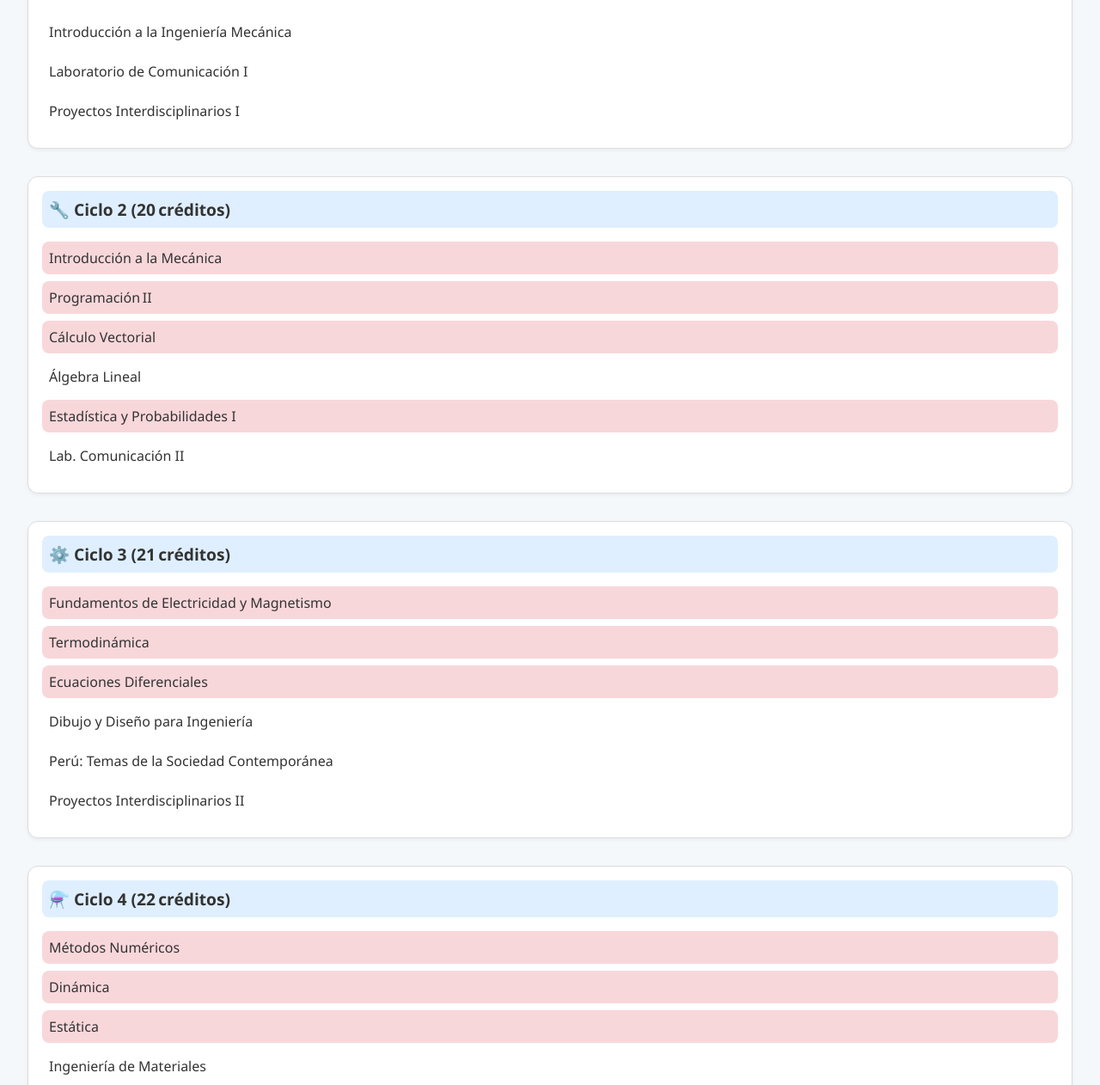
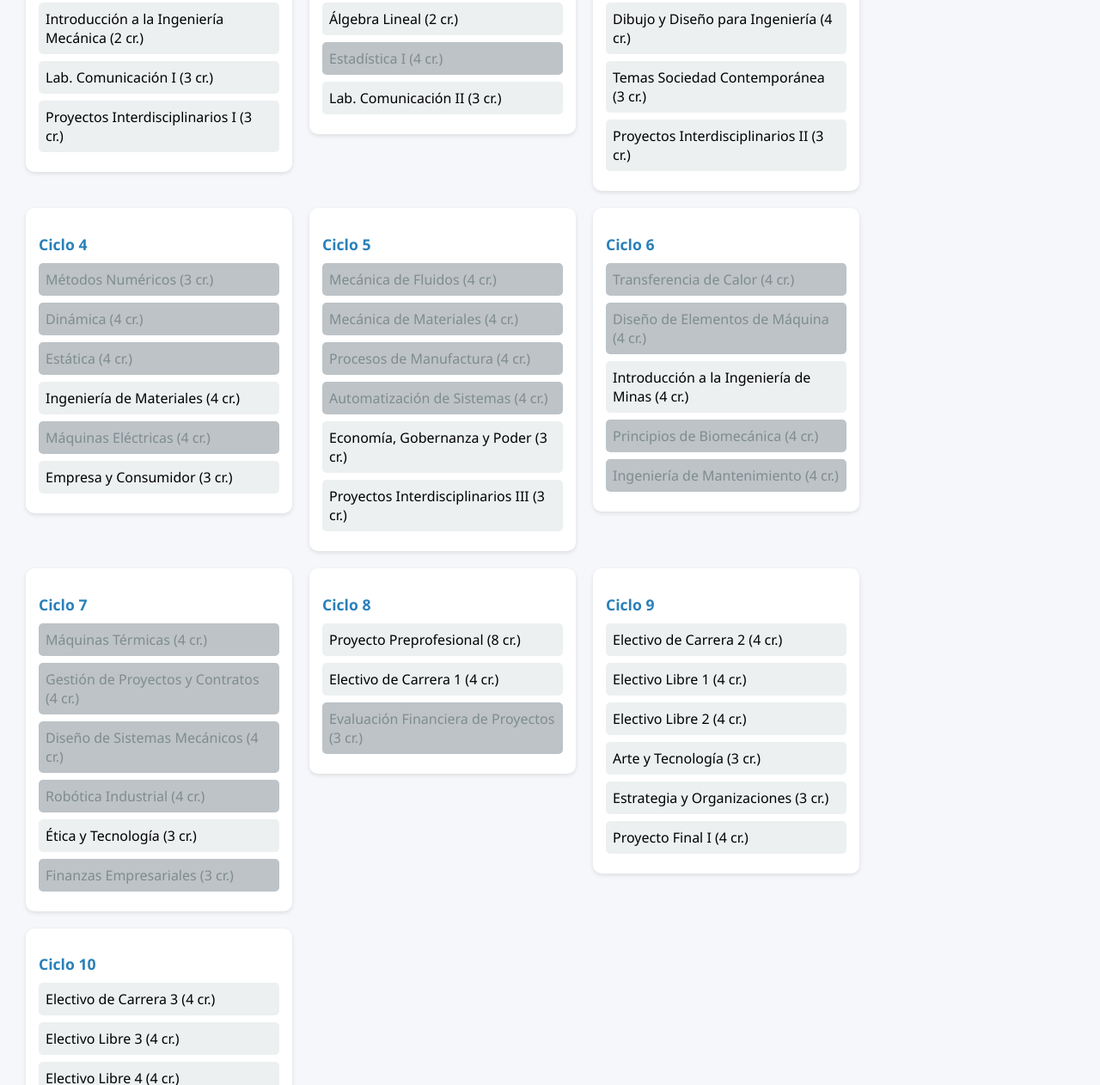
Before and after one commit to lulu22nhiri/malla.mecanica, a plain HTML site: page index.html in a window 1280 px wide. Shown: the part 314-1576 px from the top of the page at 86% size. Drawn offline with Linux system fonts and the light colour scheme.

Commit message:
Update index.html

```diff
--- a/index.html
+++ b/index.html
@@ -7,208 +7,199 @@
   <style>
     body {
       font-family: 'Segoe UI', sans-serif;
-      background: #f4f8fb;
-      color: #333;
-      padding: 2rem;
+      background-color: #f5f7fa;
       margin: 0;
+      padding: 20px;
     }
     h1 {
       text-align: center;
       color: #2c3e50;
     }
     .ciclo {
-      background: #fff;
-      border: 1px solid #ddd;
-      border-radius: 12px;
-      padding: 1rem;
-      margin-bottom: 2rem;
-      box-shadow: 0 2px 4px rgba(0,0,0,0.05);
+      display: inline-block;
+      vertical-align: top;
+      width: 280px;
+      margin: 10px;
+      background-color: #ffffff;
+      border-radius: 10px;
+      box-shadow: 0 2px 5px rgba(0, 0, 0, 0.1);
+      padding: 15px;
     }
     .ciclo h2 {
-      margin-top: 0;
-      font-size: 1.2rem;
-      background: #dfefff;
-      padding: 0.5rem;
-      border-radius: 8px;
+      font-size: 1.1rem;
+      color: #2980b9;
+      margin-bottom: 10px;
     }
     .curso {
-      margin: 0.5rem 0;
-      padding: 0.5rem;
-      border-radius: 8px;
-      transition: background 0.3s;
+      background-color: #ecf0f1;
+      margin-bottom: 8px;
+      padding: 8px;
+      border-radius: 5px;
+      cursor: pointer;
       position: relative;
     }
     .curso.aprobado {
-      background: #d4edda;
+      background-color: #2ecc71;
+      color: white;
       text-decoration: line-through;
     }
     .curso.bloqueado {
-      background: #f8d7da;
+      background-color: #bdc3c7;
+      color: #7f8c8d;
       cursor: not-allowed;
     }
     .curso:hover:not(.bloqueado) {
-      background: #d0e8ff;
-      cursor: pointer;
+      background-color: #d0e6f7;
     }
     .tooltip {
-      display: none;
+      visibility: hidden;
+      background-color: #34495e;
+      color: #fff;
+      text-align: center;
+      border-radius: 6px;
+      padding: 5px;
       position: absolute;
-      left: 100%;
-      top: 50%;
-      transform: translateY(-50%);
-      background: #333;
-      color: #fff;
-      padding: 0.3rem 0.6rem;
-      border-radius: 6px;
-      white-space: nowrap;
-      margin-left: 8px;
-      font-size: 0.8rem;
+      z-index: 1;
+      bottom: 125%;
+      left: 50%;
+      margin-left: -60px;
+      opacity: 0;
+      transition: opacity 0.3s;
+      width: 120px;
     }
-    .curso.bloqueado:hover .tooltip {
-      display: block;
+    .curso:hover .tooltip {
+      visibility: visible;
+      opacity: 1;
     }
   </style>
 </head>
 <body>
-  <h1>Malla Curricular - Ingeniería Mecánica (UTEC)</h1>
-  <div id="malla"></div>
+  <h1>Malla Curricular Ingeniería Mecánica - UTEC</h1>
+  <div id="contenedor"></div>
 
   <script>
-    const data = {
-      "Ciclo 1 (20 créditos)": [
-        "Programación I",
-        "Cálculo de una Variable",
-        "Química General + Lab. Química",
-        "Introducción a la Ingeniería Mecánica",
-        "Laboratorio de Comunicación I",
-        "Proyectos Interdisciplinarios I"
-      ],
-      "🔧 Ciclo 2 (20 créditos)": [
-        { nombre: "Introducción a la Mecánica", prereqs: ["Cálculo de una Variable"] },
-        { nombre: "Programación II", prereqs: ["Programación I"] },
-        { nombre: "Cálculo Vectorial", prereqs: ["Cálculo de una Variable"] },
-        "Álgebra Lineal",
-        { nombre: "Estadística y Probabilidades I", prereqs: ["Cálculo de una Variable"] },
-        "Lab. Comunicación II"
-      ],
-      "⚙️ Ciclo 3 (21 créditos)": [
-        { nombre: "Fundamentos de Electricidad y Magnetismo", prereqs: ["Cálculo Vectorial"] },
-        { nombre: "Termodinámica", prereqs: ["Cálculo Vectorial"] },
-        { nombre: "Ecuaciones Diferenciales", prereqs: ["Cálculo de una Variable"] },
-        "Dibujo y Diseño para Ingeniería",
-        "Perú: Temas de la Sociedad Contemporánea",
-        "Proyectos Interdisciplinarios II"
-      ],
-      "⚗️ Ciclo 4 (22 créditos)": [
-        { nombre: "Métodos Numéricos", prereqs: ["Ecuaciones Diferenciales", "Álgebra Lineal"] },
-        { nombre: "Dinámica", prereqs: ["Estática", "Cálculo Vectorial"] },
-        { nombre: "Estática", prereqs: ["Introducción a la Mecánica"] },
-        "Ingeniería de Materiales",
-        { nombre: "Máquinas Eléctricas", prereqs: ["Fundamentos de Electricidad y Magnetismo"] },
-        "Empresa y Consumidor"
-      ],
-      "🛠️ Ciclo 5 (22 créditos)": [
-        { nombre: "Mecánica de Fluidos", prereqs: ["Ecuaciones Diferenciales", "Estática"] },
-        { nombre: "Mecánica de Materiales", prereqs: ["Estática"] },
-        { nombre: "Procesos de Manufactura", prereqs: ["Ingeniería de Materiales"] },
-        { nombre: "Automatización de Sistemas", prereqs: ["Máquinas Eléctricas"] },
-        "Economía, Gobernanza y Relaciones de Poder",
-        "Proyectos Interdisciplinarios III"
-      ],
-      "🔥 Ciclo 6 (20 créditos)": [
-        { nombre: "Transferencia de Calor", prereqs: ["Termodinámica", "Mecánica de Fluidos"] },
-        { nombre: "Diseño de Elementos de Máquina", prereqs: ["Mecánica de Materiales"] },
-        "Introducción a la Ingeniería de Minas",
-        { nombre: "Principios de Biomecánica", prereqs: ["Mecánica de Materiales"] },
-        { nombre: "Ingeniería de Mantenimiento", prereqs: ["Procesos de Manufactura"] }
-      ],
-      "🏭 Ciclo 7 (22 créditos)": [
-        { nombre: "Máquinas Térmicas", prereqs: ["Transferencia de Calor"] },
-        { nombre: "Gestión de Proyectos y Contratos", prereqs: ["Empresa y Consumidor"] },
-        { nombre: "Diseño de Sistemas Mecánicos", prereqs: ["Diseño de Elementos de Máquina"] },
-        { nombre: "Robótica Industrial", prereqs: ["Automatización de Sistemas"] },
-        "Ética y Tecnología",
-        { nombre: "Finanzas Empresariales", prereqs: ["Economía, Gobernanza y Relaciones de Poder"] }
-      ],
-      "🎓 Ciclo 8 (15 créditos)": [
-        "Proyecto Preprofesional",
-        "Electivo de Carrera 1",
-        { nombre: "Evaluación Financiera de Proyectos", prereqs: ["Finanzas Empresariales"] }
-      ],
-      "📚 Ciclo 9 (22 créditos)": [
-        "Electivo de Carrera 2",
-        "Electivo Libre 1",
-        "Electivo Libre 2",
-        "Arte y Tecnología",
-        "Estrategia y Organizaciones",
-        "Proyecto Final I (Trabajo de Investigación)"
-      ],
-      "🛎 Ciclo 10 (16 créditos)": [
-        "Electivo de Carrera 3",
-        "Electivo Libre 3",
-        "Electivo Libre 4",
-        "Trabajo de Investigación II"
-      ]
-    };
+    const cursos = [
+      { ciclo: 'Ciclo 1', cursos: [
+        { id: 'prog1', nombre: 'Programación I (4 cr.)' },
+        { id: 'calc1', nombre: 'Cálculo de una Variable (4 cr.)' },
+        { id: 'quim', nombre: 'Química General + Lab. (4 cr.)' },
+        { id: 'introIng', nombre: 'Introducción a la Ingeniería Mecánica (2 cr.)' },
+        { id: 'com1', nombre: 'Lab. Comunicación I (3 cr.)' },
+        { id: 'proy1', nombre: 'Proyectos Interdisciplinarios I (3 cr.)' },
+      ]},
+      { ciclo: 'Ciclo 2', cursos: [
+        { id: 'mec1', nombre: 'Introducción a la Mecánica (4 cr.)', prerreq: ['calc1'] },
+        { id: 'prog2', nombre: 'Programación II (4 cr.)', prerreq: ['prog1'] },
+        { id: 'calcVec', nombre: 'Cálculo Vectorial (3 cr.)', prerreq: ['calc1'] },
+        { id: 'algebra', nombre: 'Álgebra Lineal (2 cr.)' },
+        { id: 'estad1', nombre: 'Estadística I (4 cr.)', prerreq: ['calc1'] },
+        { id: 'com2', nombre: 'Lab. Comunicación II (3 cr.)' },
+      ]},
+      { ciclo: 'Ciclo 3', cursos: [
+        { id: 'elecmag', nombre: 'Electricidad y Magnetismo (4 cr.)', prerreq: ['calcVec'] },
+        { id: 'termo', nombre: 'Termodinámica (4 cr.)', prerreq: ['calcVec'] },
+        { id: 'ecdiff', nombre: 'Ecuaciones Diferenciales (3 cr.)', prerreq: ['calc1'] },
+        { id: 'diseno', nombre: 'Dibujo y Diseño para Ingeniería (4 cr.)' },
+        { id: 'sociedad', nombre: 'Temas Sociedad Contemporánea (3 cr.)' },
+        { id: 'proy2', nombre: 'Proyectos Interdisciplinarios II (3 cr.)' },
+      ]},
+      { ciclo: 'Ciclo 4', cursos: [
+        { id: 'metnum', nombre: 'Métodos Numéricos (3 cr.)', prerreq: ['ecdiff', 'algebra'] },
+        { id: 'dinamica', nombre: 'Dinámica (4 cr.)', prerreq: ['estatica', 'calcVec'] },
+        { id: 'estatica', nombre: 'Estática (4 cr.)', prerreq: ['mec1'] },
+        { id: 'matIng', nombre: 'Ingeniería de Materiales (4 cr.)' },
+        { id: 'maqelec', nombre: 'Máquinas Eléctricas (4 cr.)', prerreq: ['elecmag'] },
+        { id: 'empresa', nombre: 'Empresa y Consumidor (3 cr.)' },
+      ]},
+      { ciclo: 'Ciclo 5', cursos: [
+        { id: 'fluidos', nombre: 'Mecánica de Fluidos (4 cr.)', prerreq: ['ecdiff', 'estatica'] },
+        { id: 'matMec', nombre: 'Mecánica de Materiales (4 cr.)', prerreq: ['estatica'] },
+        { id: 'manuf', nombre: 'Procesos de Manufactura (4 cr.)', prerreq: ['matIng'] },
+        { id: 'auto', nombre: 'Automatización de Sistemas (4 cr.)', prerreq: ['maqelec'] },
+        { id: 'gob', nombre: 'Economía, Gobernanza y Poder (3 cr.)' },
+        { id: 'proy3', nombre: 'Proyectos Interdisciplinarios III (3 cr.)' },
+      ]},
+      { ciclo: 'Ciclo 6', cursos: [
+        { id: 'transfCalor', nombre: 'Transferencia de Calor (4 cr.)', prerreq: ['termo', 'fluidos'] },
+        { id: 'disElem', nombre: 'Diseño de Elementos de Máquina (4 cr.)', prerreq: ['matMec'] },
+        { id: 'minas', nombre: 'Introducción a la Ingeniería de Minas (4 cr.)' },
+        { id: 'biomec', nombre: 'Principios de Biomecánica (4 cr.)', prerreq: ['matMec'] },
+        { id: 'mantenimiento', nombre: 'Ingeniería de Mantenimiento (4 cr.)', prerreq: ['manuf'] },
+      ]},
+      { ciclo: 'Ciclo 7', cursos: [
+        { id: 'maqterm', nombre: 'Máquinas Térmicas (4 cr.)', prerreq: ['transfCalor'] },
+        { id: 'gpcontratos', nombre: 'Gestión de Proyectos y Contratos (4 cr.)', prerreq: ['empresa'] },
+        { id: 'disSistMec', nombre: 'Diseño de Sistemas Mecánicos (4 cr.)', prerreq: ['disElem'] },
+        { id: 'robotica', nombre: 'Robótica Industrial (4 cr.)', prerreq: ['auto'] },
+        { id: 'etica', nombre: 'Ética y Tecnología (3 cr.)' },
+        { id: 'finanzas', nombre: 'Finanzas Empresariales (3 cr.)', prerreq: ['gob'] },
+      ]},
+      { ciclo: 'Ciclo 8', cursos: [
+        { id: 'preprof', nombre: 'Proyecto Preprofesional (8 cr.)' },
+        { id: 'electivo1', nombre: 'Electivo de Carrera 1 (4 cr.)' },
+        { id: 'evalFin', nombre: 'Evaluación Financiera de Proyectos (3 cr.)', prerreq: ['finanzas'] },
+      ]},
+      { ciclo: 'Ciclo 9', cursos: [
+        { id: 'electivo2', nombre: 'Electivo de Carrera 2 (4 cr.)' },
+        { id: 'libre1', nombre: 'Electivo Libre 1 (4 cr.)' },
+        { id: 'libre2', nombre: 'Electivo Libre 2 (4 cr.)' },
+        { id: 'arteTec', nombre: 'Arte y Tecnología (3 cr.)' },
+        { id: 'estrategia', nombre: 'Estrategia y Organizaciones (3 cr.)' },
+        { id: 'proj1', nombre: 'Proyecto Final I (4 cr.)' },
+      ]},
+      { ciclo: 'Ciclo 10', cursos: [
+        { id: 'electivo3', nombre: 'Electivo de Carrera 3 (4 cr.)' },
+        { id: 'libre3', nombre: 'Electivo Libre 3 (4 cr.)' },
+        { id: 'libre4', nombre: 'Electivo Libre 4 (4 cr.)' },
+        { id: 'proj2', nombre: 'Trabajo de Investigación II (4 cr.)' },
+      ]}
+    ];
 
-    const aprobadas = new Set(JSON.parse(localStorage.getItem('mecanica_utec_aprobados') || '[]'));
+    const progreso = JSON.parse(localStorage.getItem('progresoMalla')) || {};
 
-    function guardarProgreso() {
-      localStorage.setItem('mecanica_utec_aprobados', JSON.stringify([...aprobadas]));
-    }
+    function renderMalla() {
+      const contenedor = document.getElementById('contenedor');
+      contenedor.innerHTML = '';
 
-    function crearCurso(nombre, prereqs = []) {
-      const div = document.createElement('div');
-      div.className = 'curso';
-      div.textContent = nombre;
+      cursos.forEach(ciclo => {
+        const divCiclo = document.createElement('div');
+        divCiclo.className = 'ciclo';
+        const titulo = document.createElement('h2');
+        titulo.textContent = ciclo.ciclo;
+        divCiclo.appendChild(titulo);
 
-      const bloqueado = prereqs.some(req => !aprobadas.has(req));
+        ciclo.cursos.forEach(curso => {
+          const divCurso = document.createElement('div');
+          divCurso.className = 'curso';
+          divCurso.textContent = curso.nombre;
 
-      if (bloqueado) {
-        div.classList.add('bloqueado');
-        const tooltip = document.createElement('span');
-        tooltip.className = 'tooltip';
-        tooltip.textContent = `Requiere: ${prereqs.filter(req => !aprobadas.has(req)).join(', ')}`;
-        div.appendChild(tooltip);
-      } else {
-        div.addEventListener('click', () => {
-          if (aprobadas.has(nombre)) {
-            aprobadas.delete(nombre);
+          const completado = progreso[curso.id];
+          const prerreqs = curso.prerreq || [];
+          const faltantes = prerreqs.filter(p => !progreso[p]);
+
+          if (completado) divCurso.classList.add('aprobado');
+          if (faltantes.length > 0) {
+            divCurso.classList.add('bloqueado');
+            const tooltip = document.createElement('span');
+            tooltip.className = 'tooltip';
+            tooltip.textContent = 'Falta: ' + faltantes.map(id => cursos.flatMap(c => c.cursos).find(c => c.id === id).nombre).join(', ');
+            divCurso.appendChild(tooltip);
           } else {
-            aprobadas.add(nombre);
+            divCurso.addEventListener('click', () => {
+              progreso[curso.id] = !progreso[curso.id];
+              localStorage.setItem('progresoMalla', JSON.stringify(progreso));
+              renderMalla();
+            });
           }
-          guardarProgreso();
-          render();
-        });
-      }
 
-      if (aprobadas.has(nombre)) div.classList.add('aprobado');
-
-      return div;
-    }
-
-    function render() {
-      const malla = document.getElementById('malla');
-      malla.innerHTML = '';
-      Object.entries(data).forEach(([ciclo, cursos]) => {
-        const cicloDiv = document.createElement('div');
-        cicloDiv.className = 'ciclo';
-
-        const h2 = document.createElement('h2');
-        h2.textContent = ciclo;
-        cicloDiv.appendChild(h2);
-
-        cursos.forEach(c => {
-          if (typeof c === 'string') c = { nombre: c };
-          const cursoEl = crearCurso(c.nombre, c.prereqs || []);
-          cicloDiv.appendChild(cursoEl);
+          divCiclo.appendChild(divCurso);
         });
 
-        malla.appendChild(cicloDiv);
+        contenedor.appendChild(divCiclo);
       });
     }
 
-    render();
+    renderMalla();
   </script>
 </body>
 </html>
```
